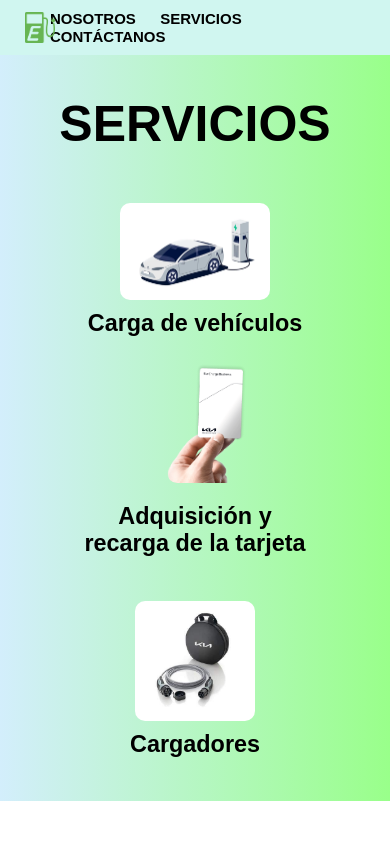
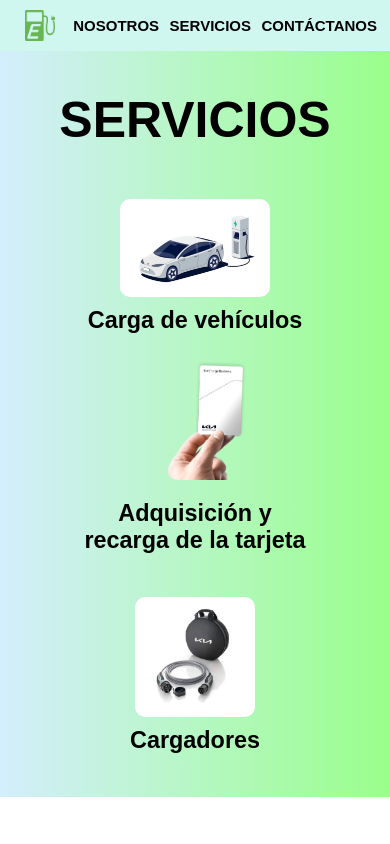
Before and after one commit to alexbarba2753/Electrolinera_Clase, a plain HTML site: page Servicios.html in a window 390 px wide. Shown: the top 844 px of the page. Drawn offline with Linux system fonts and the light colour scheme.

Commit message:
querie services

```diff
--- a/CSS/style_servicios.css
+++ b/CSS/style_servicios.css
@@ -211,18 +211,17 @@ h2{
     .logo img {
         position: relative;
         max-width: 30px; /* Tamaño máximo del logo */
-        right: -50%;
 
     }
 
 
     /* Estilos del menú de navegación */
     .menu a {
-        margin: 5px; /* Espaciado entre los enlaces */
+        margin: 2px; /* Espaciado entre los enlaces */
         font-weight: bold;
         font-size: 15px;
-        cursor: pointer;
-        padding: 5px 5px;
+        padding: 1px 1px;
+
     }
 
     .background {
```
